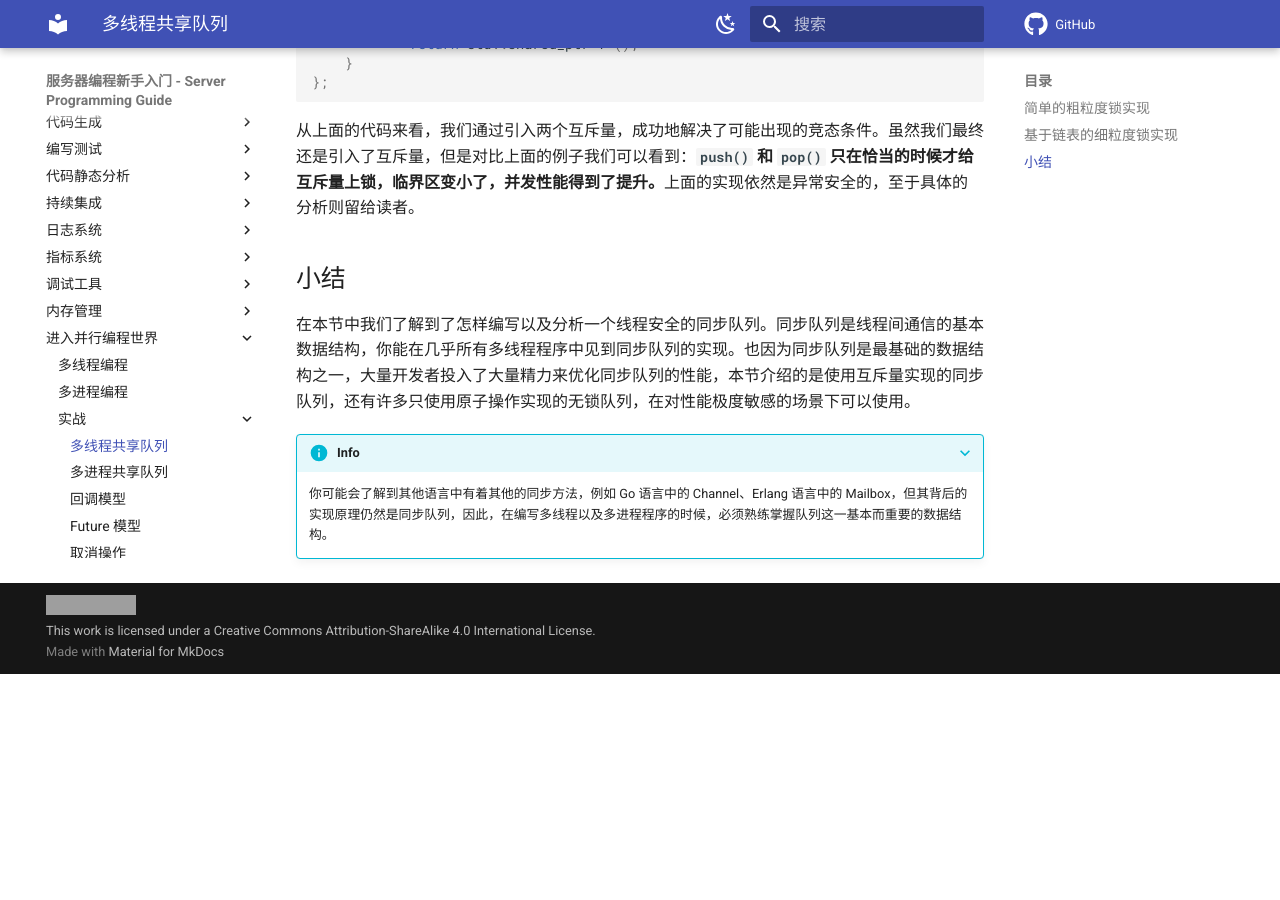
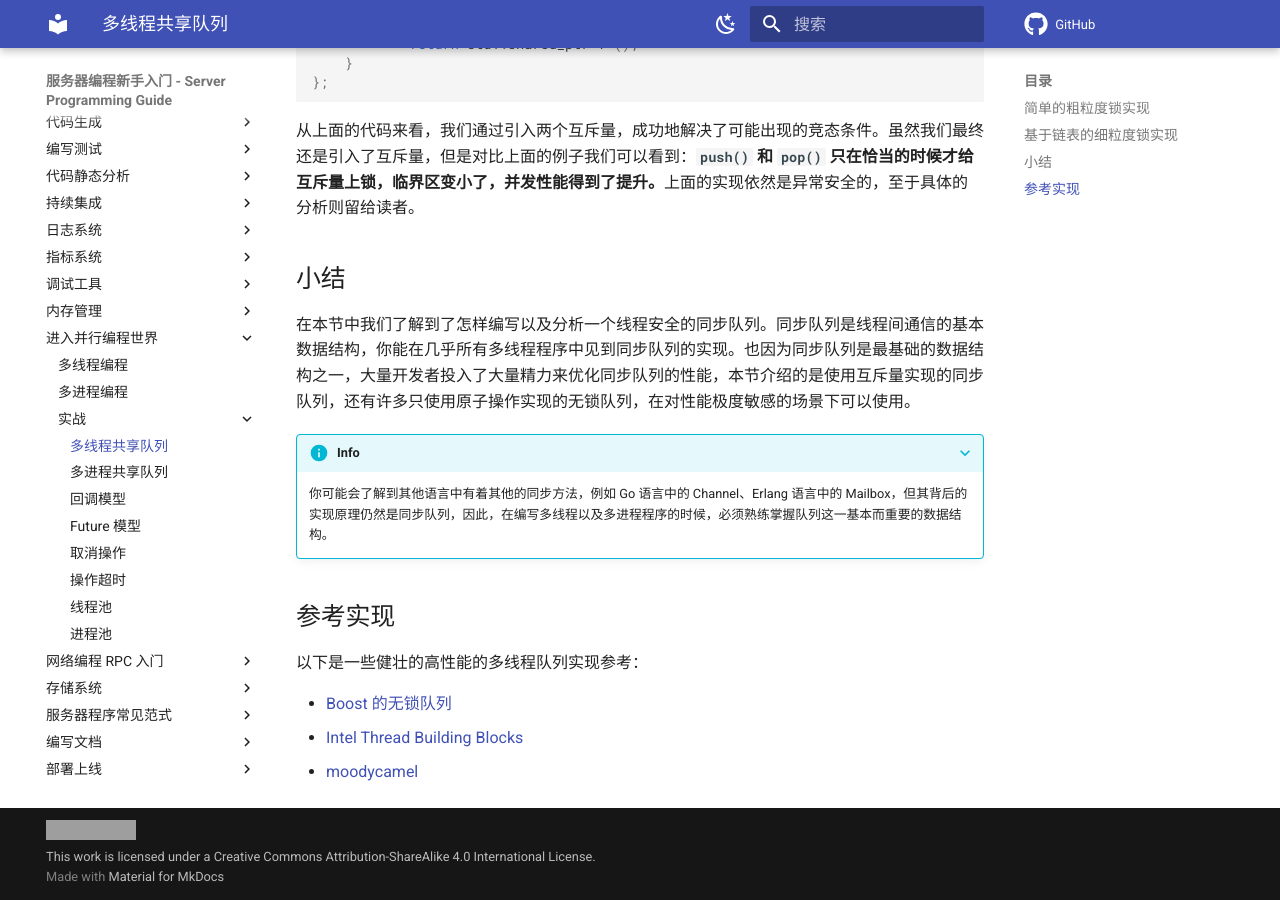
Before and after one commit to howardlau1999/server-programming-guide, an MkDocs documentation site: the page built from docs/parallel/practice/multi-threading-queue.md, in a window 1280 px wide and 900 px high, scrolled down 5788 px. Built offline with MkDocs 1.6.1 and Material for MkDocs 9.7.7, drawn with Linux system fonts in a browser that asks for light colours; emoji names are drawn with the system emoji font; comment, search, counter and statistics services are not loaded; before the commit the page ends 6462 px from its top, so only the background shows below that; grey boxes are pictures that could not be loaded.

Commit message:
multi thread queue ref

```diff
--- a/docs/parallel/practice/multi-threading-queue.md
+++ b/docs/parallel/practice/multi-threading-queue.md
@@ -259,3 +259,11 @@ public:
 
 ???+info
     你可能会了解到其他语言中有着其他的同步方法，例如 Go 语言中的 Channel、Erlang 语言中的 Mailbox，但其背后的实现原理仍然是同步队列，因此，在编写多线程以及多进程程序的时候，必须熟练掌握队列这一基本而重要的数据结构。
+
+## 参考实现
+
+以下是一些健壮的高性能的多线程队列实现参考：
+
+- [Boost 的无锁队列](https://www.boost.org/doc/libs/1_77_0/doc/html/boost/lockfree/queue.html)
+- [Intel Thread Building Blocks](https://spec.oneapi.io/versions/latest/elements/oneTBB/source/containers/concurrent_queue_cls.html)
+- [moodycamel](https://github.com/cameron314/concurrentqueue)
```
